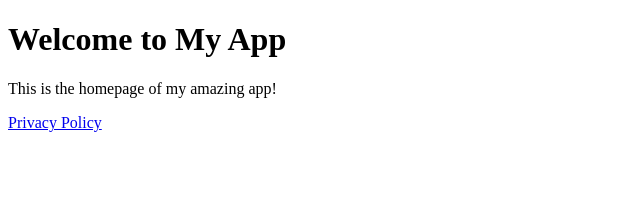
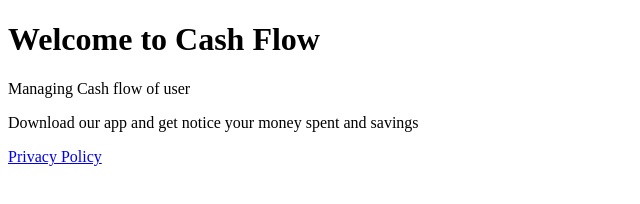
Before and after one commit to mahesh88808/cash_flow, a plain HTML site: page home_page.html in a window 1280 px wide. Shown: the whole page, without its empty margins (0-640 px from the left). Drawn offline with Linux system fonts and the light colour scheme.

Commit message:
Update home_page.html

```diff
--- a/home_page.html
+++ b/home_page.html
@@ -3,12 +3,13 @@
 <head>
     <meta charset="UTF-8">
     <meta name="viewport" content="width=device-width, initial-scale=1.0">
-    <title>My App - Home</title>
+    <title>Cash Flow</title>
 </head>
 <body>
     <header>
-        <h1>Welcome to My App</h1>
-        <p>This is the homepage of my amazing app!</p>
+        <h1>Welcome to Cash Flow</h1>
+        <p>Managing Cash flow of user</p>
+         <p>Download our app and get notice your money spent and savings</p>
     </header>
     <footer>
         <p><a href="/privacy-policy.html">Privacy Policy</a></p>
```
